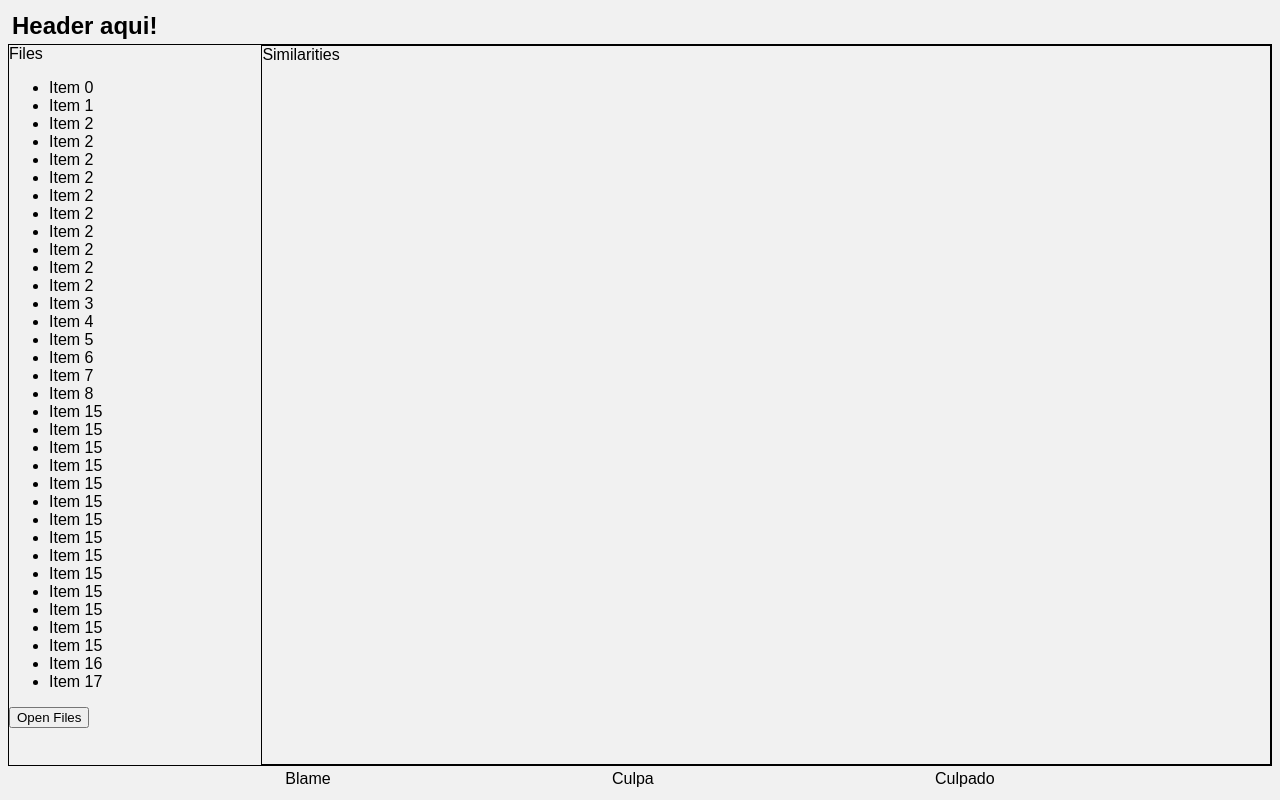
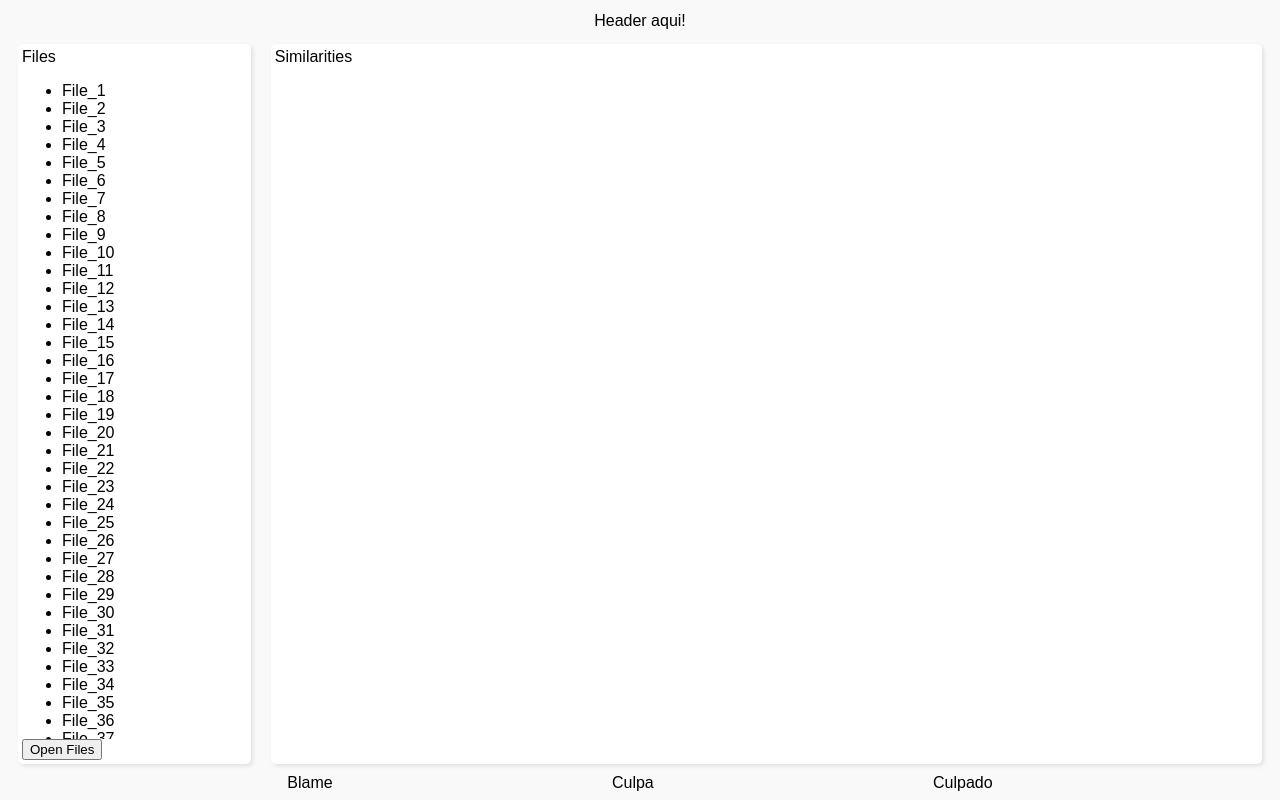
Before and after one commit to ovidio-francisco/blame, a React (Create React App) app: page / in a window 1280 px wide. Built offline with nearby package versions, Linux system fonts and the light colour scheme.

Commit message:
Add Panel

```diff
--- a/src/components/Files/Files.jsx
+++ b/src/components/Files/Files.jsx
@@ -2,6 +2,8 @@ import React from 'react';
 import styled from 'styled-components';
 
 import VerticalScrollable  from '../VerticalScrollable/VerticalScrollable';
+
+import Panel from '../Panel/Panel'
 
 const FilesWrapper = styled.div`
 	min-width: 20%;
@@ -11,57 +13,25 @@ const FilesWrapper = styled.div`
 
 `;
 
-
-
 const Files = () => {
 	return (
-		// <Panel flex="1">
 		<FilesWrapper>
+			<Panel flex="1">
+				<VerticalScrollable>
 		Files
 
-			<VerticalScrollable>
 					<ul>
-					<li>Item 0</li>
-					<li>Item 1</li>
-					<li>Item 2</li>
-					<li>Item 2</li>
-					<li>Item 2</li>
-					<li>Item 2</li>
-					<li>Item 2</li>
-					<li>Item 2</li>
-					<li>Item 2</li>
-					<li>Item 2</li>
-					<li>Item 2</li>
-					<li>Item 2</li>
-					<li>Item 3</li>
-					<li>Item 4</li>
-					<li>Item 5</li>
-					<li>Item 6</li>
-					<li>Item 7</li>
-					<li>Item 8</li>
-					<li>Item 15</li>
-					<li>Item 15</li>
-					<li>Item 15</li>
-					<li>Item 15</li>
-					<li>Item 15</li>
-					<li>Item 15</li>
-					<li>Item 15</li>
-					<li>Item 15</li>
-					<li>Item 15</li>
-					<li>Item 15</li>
-					<li>Item 15</li>
-					<li>Item 15</li>
-					<li>Item 15</li>
-					<li>Item 15</li>
-					<li>Item 16</li>
-					<li>Item 17</li>
+						{Array.from({ length: 60 }, (_, i) => (
+							<li> File_{i+1} </li>
+						))}
 					</ul>
+
 				</VerticalScrollable>
 				<footer>
 					<button>Open Files</button>
 				</footer>
+			</Panel>
 		</FilesWrapper>
-		// </Panel>
 	);
 };
 
--- a/src/components/Footer/Footer.jsx
+++ b/src/components/Footer/Footer.jsx
@@ -1,28 +1,21 @@
 import React from 'react';
 import styled from 'styled-components'
-
-// import Panel from '../Panel/Panel'
 
 const FooterWrapper = styled.footer`
 	display: flex;
 	justify-content: space-evenly;
 
-	div {
 	text-align: center;
-		padding: 4px;
-	}
 `;
 
 
 const Footer = () => {
 	return (
-		// <Panel>
 		<FooterWrapper>
 			<div>Blame</div>
 			<div>Culpa</div>
 			<div>Culpado</div>
 		</FooterWrapper>
-		// </Panel>
 	);
 };
 
--- a/src/components/Header/Header.jsx
+++ b/src/components/Header/Header.jsx
@@ -1,21 +1,16 @@
 import React from 'react';
 import styled from 'styled-components';
 
-// import Panel from '../Panel/Panel'
-
 const HeaderWrapper = styled.header`
-	h2 {
-		margin: 4px;
-	}
+	margin: 4px;
+	text-align: center;
 `;
 
 const Header = () => {
 	return (
-		// <Panel>
 			<HeaderWrapper>
-				<h2>Header aqui!</h2>
+				Header aqui!
 			</HeaderWrapper>
-		// </Panel>
 	);
 };
 
--- a/src/components/Main/Main.jsx
+++ b/src/components/Main/Main.jsx
@@ -9,7 +9,7 @@ const MainWrapper = styled.main`
 	height: 100%;
 	display: flex;
 	flex-direction: row;
-	border: 1px solid black;
+	// border: 1px solid black;
 `;
 
 
--- /dev/null
+++ b/src/components/Panel/Panel.jsx
@@ -0,0 +1,28 @@
+import React from 'react';
+import styled from 'styled-components';
+
+const PanelWrapper = styled.div`
+	display: flex;
+	flex: ${({flex}) => flex || 'initial'};
+	overflow: inherit;
+	flex-direction: inherit;
+
+	background-color: #fff;
+
+	border-radius: 5px;
+	box-shadow: 2px 2px 4px 0px rgba(0, 0, 0, 0.1);
+
+	padding: 4px;
+	margin: 10px;
+`;
+
+
+const Panel = ({ children, flex }) => {
+	return (
+		<PanelWrapper flex={flex}>
+			{children}
+		</PanelWrapper>
+	);
+};
+
+export default Panel;
--- a/src/components/Similarities/Similarities.jsx
+++ b/src/components/Similarities/Similarities.jsx
@@ -1,18 +1,20 @@
 import React from 'react';
 import styled from 'styled-components';
 
+import Panel from '../Panel/Panel'
 
 const SimilaritiesWrapper = styled.div`
 	width: 100%;
-	border: 1px solid black;
 `;
 
 
 const Similarities = () => {
 	return (
+			<Panel flex="1">
 		<SimilaritiesWrapper>
 			Similarities
 		</SimilaritiesWrapper>
+		</Panel>
 	);
 }
 
--- a/src/components/VerticalScrollable/VerticalScrollable.jsx
+++ b/src/components/VerticalScrollable/VerticalScrollable.jsx
@@ -3,7 +3,8 @@ import styled from 'styled-components';
 
 const ScrollableContainer = styled.div`
 	width: 100%;
-	overflow: auto;
+	overflow-y: auto;
+	overflow-x: hidden;
 `;
 
 const VerticalScrollable = ({ children }) => {
--- a/src/styles/global.css
+++ b/src/styles/global.css
@@ -16,5 +16,5 @@ body {
 	display: flex;
 	flex-direction: column;
 	font-family: 'Arial', sans-serif;
-	background-color: #f1f1f1;
+	background-color: #f9f9f9;
 }
```
Lines whose indentation alone changed are shown as unchanged.
